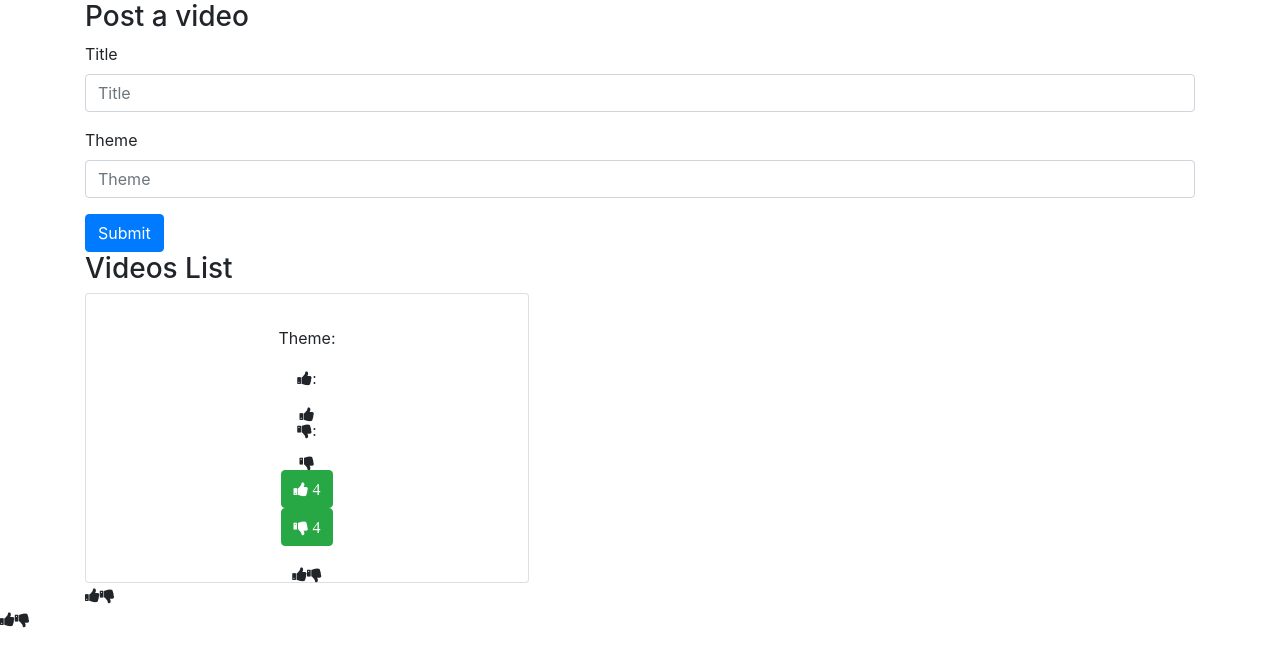
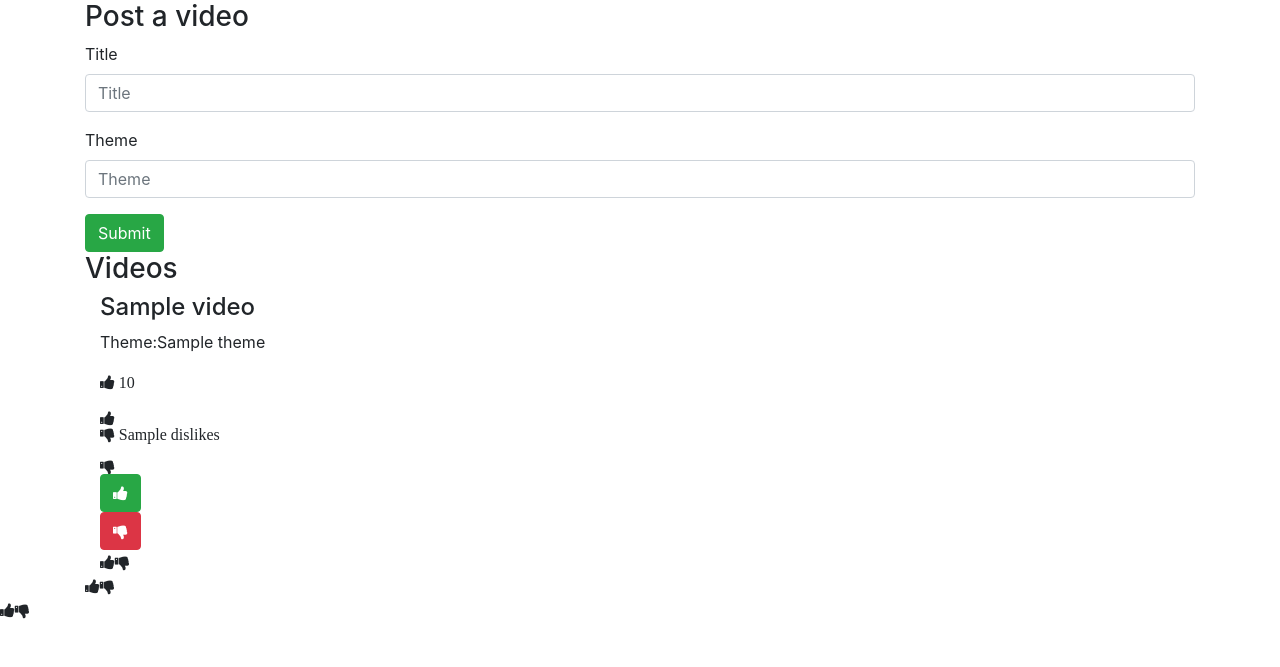
Before and after one commit to ViniciusPradoV/video_pyramid, a Python web app: template video_pyramid/templates/home.jinja2 in a window 1280 px wide. Shown: the part 56-723 px from the top of the page. Run offline with Jinja, Linux system fonts and the light colour scheme; the template is opened without the code that fills it: most values are stand-ins (such as "Sample title", 1, 10 or a date in 2020); some libraries are stand-ins or nearby versions.

Commit message:
minor refactor on db, corrections on front-end

```diff
--- a/video_pyramid/templates/home.jinja2
+++ b/video_pyramid/templates/home.jinja2
@@ -4,9 +4,11 @@
 
 <div class="container">
 
+
+
     <h3 class="titles">Post a video</h3>
 
-    <form  action="/" method="post">
+    <form  action="" method="post">
         <div class="form-group">
             <label for="name">Title</label>
             <input type="text" class="form-control" name="title" placeholder="Title">
@@ -16,29 +18,28 @@
             <input type="text" class="form-control"name="theme" placeholder="Theme">
         </div>
 
-        <button type="submit" class="btn btn-primary" name="form.post" type="submit" value="Create">Submit</button>
+        <button type="submit" class="btn btn-success" name="form.post" type="submit" value="Create">Submit</button>
     </form>
 
-    <h3 class="titles">Videos List</h3>
+    <h3 class="titles">Videos</h3>
 
     {% for video in videos %}
 
-    <div class="card" style="width: 40%" align="center">
-        <img class="card-img-top">
-        <div class="card-body" align-items="center">
-            <h4 class="card-title"></h4>
-            <p class="card-text">Theme: </p>
-            <p class="card-text"><i class="fa fa-thumbs-up" aria-hidden="true">: </p>
-            <p class="card-text"><i class="fa fa-thumbs-down" aria-hidden="true">: </p>
+    <div class="container">
+        <div>
+            <h4>{{ video.title }}</h4>
+            <p>Theme:{{ video.theme }} </p>
+            <p><i class="fa fa-thumbs-up"> {{ video.likes }} </p>
+            <p><i class="fa fa-thumbs-down"> {{ video.dislikes }} </p>
             <form method="post">
 
-                <input type="hidden" name="name" value="">
+                <input type="hidden" name="name" value={{ video.title }}>
                 <input type="hidden" name="action" value="1">
                 <button type="button"
                         class="btn btn-success"
                         data-loading-text=" ... ">
-                        <i class="fa fa-thumbs-up" aria-hidden="true"></i>
-                    4</button>
+                        <i class="fa fa-thumbs-up"></i>
+                    </button>
             </form>
 
             <form method="post">
@@ -47,10 +48,8 @@
                 <input type="hidden" name="action" value="2">
                 <button type="button"
                         id="testBtn"
-                        class="btn btn-success"
-                        data-loading-text=" ... ">
-                        <i class="fa fa-thumbs-down" aria-hidden="true"></i>
-                    4</button>
+                        class="btn btn-danger">
+                        <i class="fa fa-thumbs-down"></i></button>
             </form>
 
         </div>
--- a/video_pyramid/templates/layout.jinja2
+++ b/video_pyramid/templates/layout.jinja2
@@ -13,7 +13,7 @@
     <!-- Alternative to Bootstrap 3 Glyphicons -->
     <link href="https://maxcdn.bootstrapcdn.com/font-awesome/4.7.0/css/font-awesome.min.css" rel="stylesheet">
 
-    <link rel="stylesheet" href="https://stackpath.bootstrapcdn.com/bootstrap/4.1.3/css/bootstrap.min.css"
+    <link rel="stylesheet" href="https://stackpath.bootstrapcdn.com/bootstrap/4.3.1/css/bootstrap.min.css">
     <!-- Custom styles for this scaffold -->
     <link href="{{request.static_url('video_pyramid:static/theme.css')}}" rel="stylesheet">
 
@@ -27,7 +27,7 @@
   <body>
     <nav class="navbar navbar-expand-lg bg-dark mynav" role="navigation" id="navbar">
       <div class="container">
-        <div class="navbar-nav align-items= "center">
+        <div class="navbar-nav" align-items= "center">
           <a class="navbar-brand mynav" href="/">Videos</a>
         </div>
         <div class="navbar-nav ml-auto">
--- a/video_pyramid/views/views.py
+++ b/video_pyramid/views/views.py
@@ -12,8 +12,8 @@ class Database(object):
         video = {
         "title": title,
         "theme": theme,
-        "like": 0,
-        "dislike": 0,
+        "likes": 0,
+        "dislikes": 0,
         "total_score": 0,
 
         }
```
